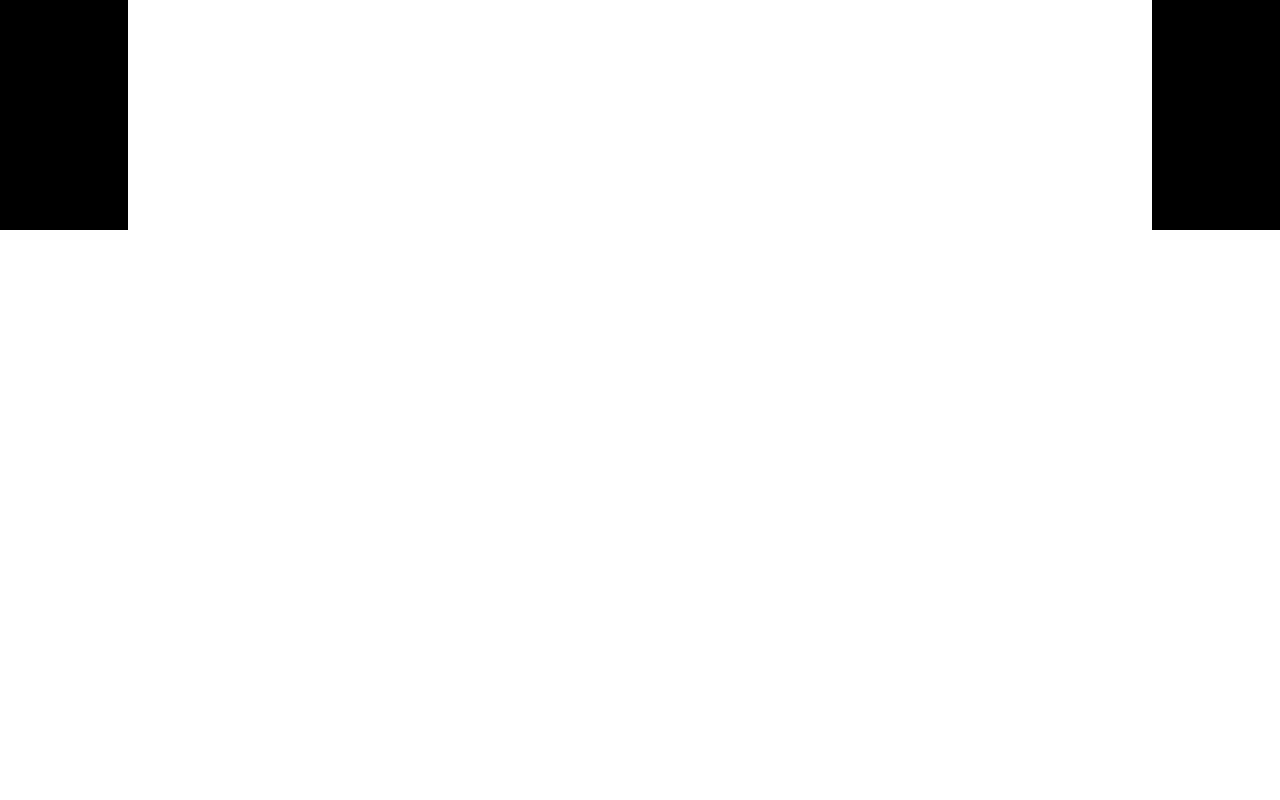
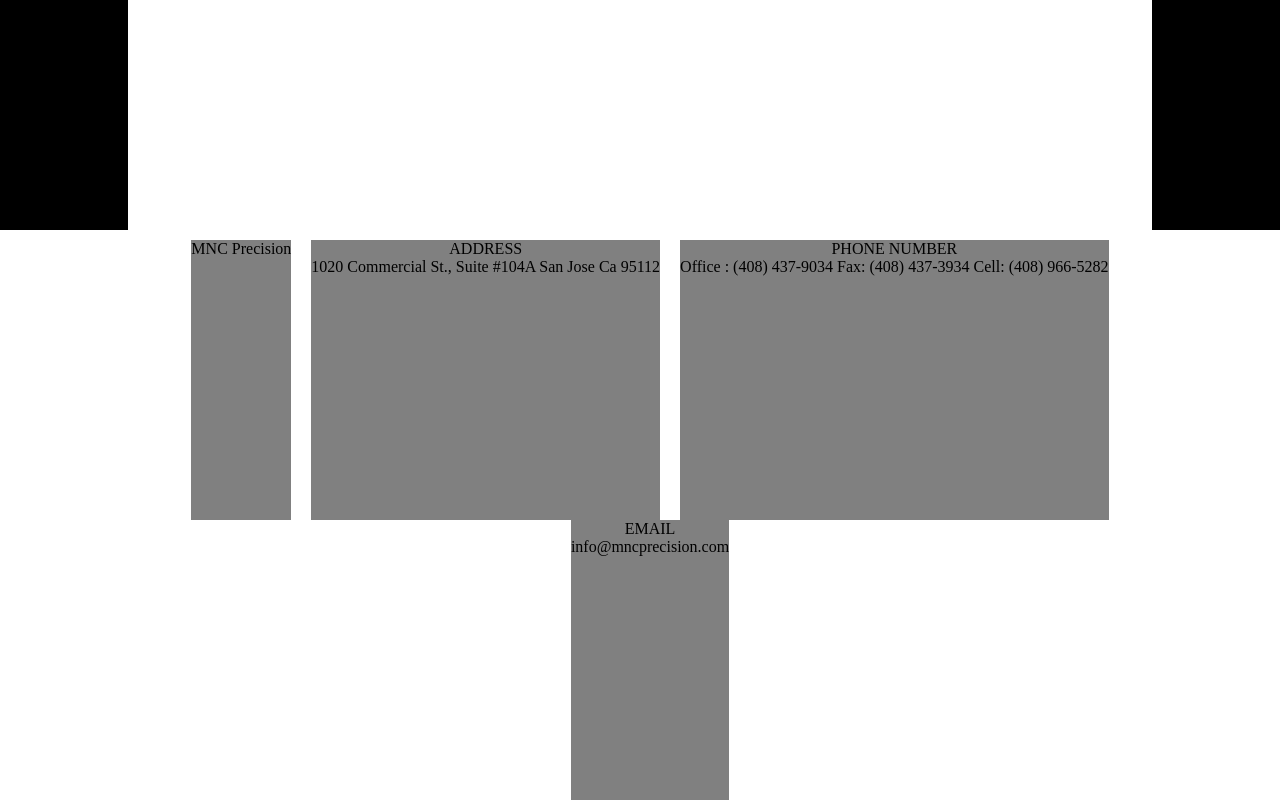
Before and after one commit to marynghiem/MNCPrecision, a React (Create React App) app: page /ContactUs in a window 1280 px wide. Shown: the part 970-1770 px from the top of the page. Before the commit the page ends 1290 px from the top, so only its background shows below. Built offline with nearby package versions, Linux system fonts and the light colour scheme.

Commit message:
adjusted the margin spacing so the footer content was not so close to each other

```diff
--- a/src/components/Footer.js
+++ b/src/components/Footer.js
@@ -2,5 +2,23 @@ import "../css/Footer.css";
 import React, { useState } from "react";
 
 export const Footer = () => {
-  return <div className="footerContainer"></div>;
+  return (
+    <div className="footerContainer">
+      <div className="footerCompanyName footersections">MNC Precision</div>
+      <div className="footerAddress footersections">
+        <div className="footerAddressTitle ">ADDRESS</div>
+        <div className="footerAddressDescription"> 1020 Commercial St., Suite #104A San Jose Ca 95112</div>
+      </div>
+      <div className="footerPhoneNumber footersections">
+        <div className="footerPhoneNumberTitle">PHONE NUMBER</div>
+        <div className="footerPhoneNumberDescription">
+          Office : (408) 437-9034 Fax: (408) 437-3934 Cell: (408) 966-5282
+        </div>
+      </div>
+      <div className="footerEmail footersections">
+        <div className="footerEmailTitle">EMAIL</div>
+        <div className="footerEmailDescription">info@mncprecision.com</div>
+      </div>
+    </div>
+  );
 };
--- a/src/css/Footer.css
+++ b/src/css/Footer.css
@@ -1,7 +1,15 @@
 .footerContainer {
   background-color: white;
   margin: auto;
-  height: 10vh;
+  height: 40vh;
   margin-top: 10px;
   width: 80vw;
 }
+
+.footersections {
+  display: inline-block;
+  margin-left: 20px;
+  background-color: gray;
+  height: 35vh;
+  vertical-align: top;
+}
```
